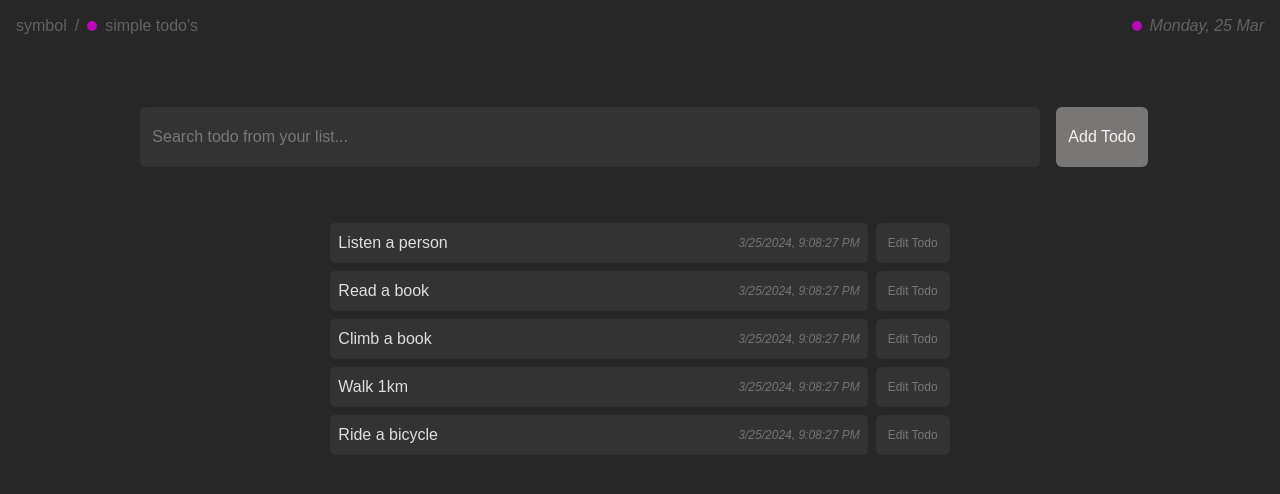
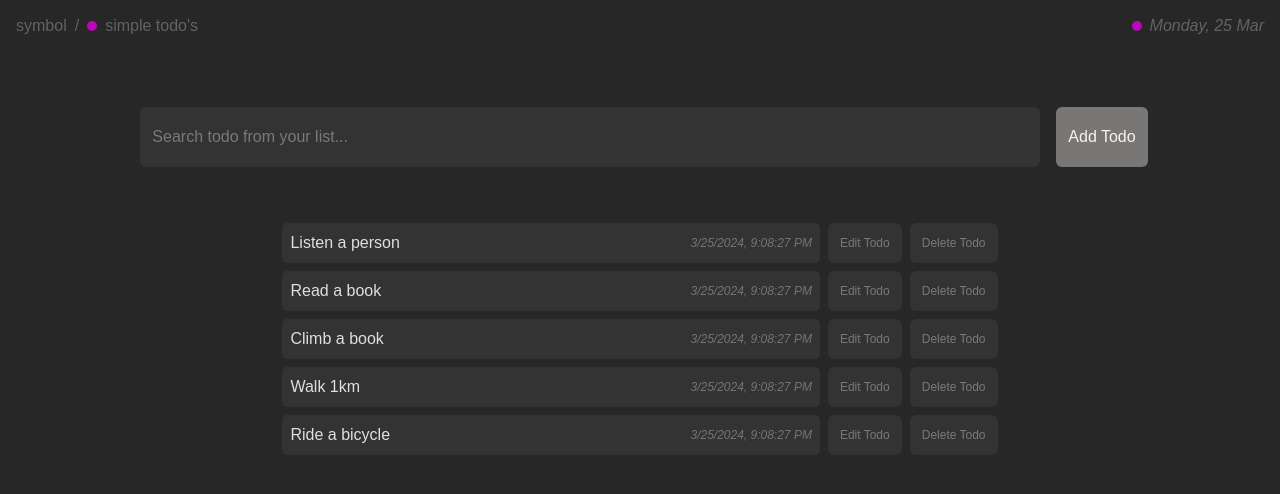
Before and after one commit to ShalvinShaji/To-Do, a React (Vite) app: page / in a window 1280 px wide. Shown: the top 494 px of the page. Built offline with nearby package versions, Linux system fonts and the light colour scheme.

Commit message:
Deleting Todos functionality implemented

```diff
--- a/src/App.jsx
+++ b/src/App.jsx
@@ -29,7 +29,7 @@ function App() {
 
   const handleAddTodo = (text) => {
     if (!text) {
-      return; // If text is null or empty, do not add a new todo
+      return;
     }
 
     const newTodo = {
@@ -45,6 +45,10 @@ function App() {
       todo.id === updatedTodo.id ? updatedTodo : todo
     );
     setTodos(updatedTodos);
+  };
+
+  const handleDeleteTodo = (id) => {
+    setTodos(todos.filter((todo) => todo.id !== id));
   };
 
   return (
@@ -66,6 +70,7 @@ function App() {
         searchQuery={searchQuery}
         todos={todos}
         handleUpdateTodo={handleUpdateTodo}
+        handleDeleteTodo={handleDeleteTodo}
       />
     </div>
   );
--- a/src/components/AddTodo.jsx
+++ b/src/components/AddTodo.jsx
@@ -37,6 +37,7 @@ function AddTodo({ show, handleClose, handleAddTodo }) {
           value={todoText}
           onChange={handleChange}
           onKeyDown={handleKeyDown}
+          autoFocus
         />
       </Modal.Body>
       <Modal.Footer>
--- /dev/null
+++ b/src/components/DeleteTodo.jsx
@@ -0,0 +1,32 @@
+import React, { useState } from "react";
+import { Modal, Button, Form } from "react-bootstrap";
+import "../css/AddTodo.css";
+
+function DeleteTodoModal({ show, handleClose, todo, handleDeleteTodo }) {
+  const handleDelete = () => {
+    handleDeleteTodo(todo.id);
+    handleClose();
+  };
+
+  return (
+    <Modal show={show} onHide={handleClose}>
+      <Modal.Header closeButton>
+        <Modal.Title>Delete Todo</Modal.Title>
+      </Modal.Header>
+      <Modal.Body>
+        <p>Do you want to delete this todo?</p>
+      </Modal.Body>
+
+      <Modal.Footer>
+        <Button className="modalClosebtn" onClick={handleClose}>
+          Close
+        </Button>
+        <Button className="modalAddBtn" onClick={handleDelete}>
+          Delete Todo
+        </Button>
+      </Modal.Footer>
+    </Modal>
+  );
+}
+
+export default DeleteTodoModal;
--- a/src/components/DisplayTodo.jsx
+++ b/src/components/DisplayTodo.jsx
@@ -1,11 +1,13 @@
 // DisplayTodo.jsx
 import React, { useState } from "react";
-import { Button } from "react-bootstrap";
+import { Button, Modal } from "react-bootstrap";
 import EditTodoModal from "../components/EditTodo";
+import DeleteTodoModal from "../components/DeleteTodo";
 import "../css/DisplayTodo.css";
 
-function DisplayTodo({ todo, handleUpdateTodo }) {
+function DisplayTodo({ todo, handleUpdateTodo, handleDeleteTodo }) {
   const [showEditModal, setShowEditModal] = useState(false);
+  const [showDeleteModal, setShowDeleteModal] = useState(false);
 
   const handleCloseEditModal = () => {
     setShowEditModal(false);
@@ -13,6 +15,14 @@ function DisplayTodo({ todo, handleUpdateTodo }) {
 
   const handleShowEditModal = () => {
     setShowEditModal(true);
+  };
+
+  const handleCloseDeleteModal = () => {
+    setShowDeleteModal(false);
+  };
+
+  const handleShowDeleteModal = () => {
+    setShowDeleteModal(true);
   };
 
   return (
@@ -30,6 +40,9 @@ function DisplayTodo({ todo, handleUpdateTodo }) {
         <Button className="editTodoBtn ms-2" onClick={handleShowEditModal}>
           <p className="p-0 m-0">Edit Todo</p>
         </Button>
+        <Button className="editTodoBtn ms-2" onClick={handleShowDeleteModal}>
+          <p className="p-0 m-0">Delete Todo</p>
+        </Button>
         {/* Add Delete Todo and Mark Completed buttons here */}
       </div>
       <EditTodoModal
@@ -38,6 +51,12 @@ function DisplayTodo({ todo, handleUpdateTodo }) {
         todo={todo}
         handleUpdateTodo={handleUpdateTodo}
       />
+      <DeleteTodoModal
+        show={showDeleteModal}
+        handleClose={handleCloseDeleteModal}
+        todo={todo}
+        handleDeleteTodo={handleDeleteTodo}
+      />
     </>
   );
 }
--- a/src/components/EditTodo.jsx
+++ b/src/components/EditTodo.jsx
@@ -39,8 +39,9 @@ function EditTodoModal({ show, handleClose, todo, handleUpdateTodo }) {
           value={updatedTodo.text}
           onChange={handleChange}
           onKeyPress={handleKeyPress}
+          autoFocus
         />
-        <Form.Control
+        {/* <Form.Control
           type="text"
           className="edit-todo"
           placeholder="Enter updated todo date"
@@ -48,7 +49,7 @@ function EditTodoModal({ show, handleClose, todo, handleUpdateTodo }) {
           value={updatedTodo.date}
           onChange={handleChange}
           onKeyPress={handleKeyPress}
-        />
+        /> */}
       </Modal.Body>
       <Modal.Footer>
         <Button className="modalClosebtn" onClick={handleClose}>
--- a/src/components/TodoList.jsx
+++ b/src/components/TodoList.jsx
@@ -2,7 +2,7 @@
 import { React, useEffect } from "react";
 import DisplayTodo from "./DisplayTodo";
 
-function TodoList({ searchQuery, todos, handleUpdateTodo }) {
+function TodoList({ searchQuery, todos, handleUpdateTodo, handleDeleteTodo }) {
   const filteredTodos = searchQuery
     ? todos.filter((todo) =>
         todo.text.toLowerCase().includes(searchQuery.toLowerCase())
@@ -17,6 +17,7 @@ function TodoList({ searchQuery, todos, handleUpdateTodo }) {
             key={todo.id}
             todo={todo}
             handleUpdateTodo={handleUpdateTodo}
+            handleDeleteTodo={handleDeleteTodo}
           />
         ))
       ) : (
```
